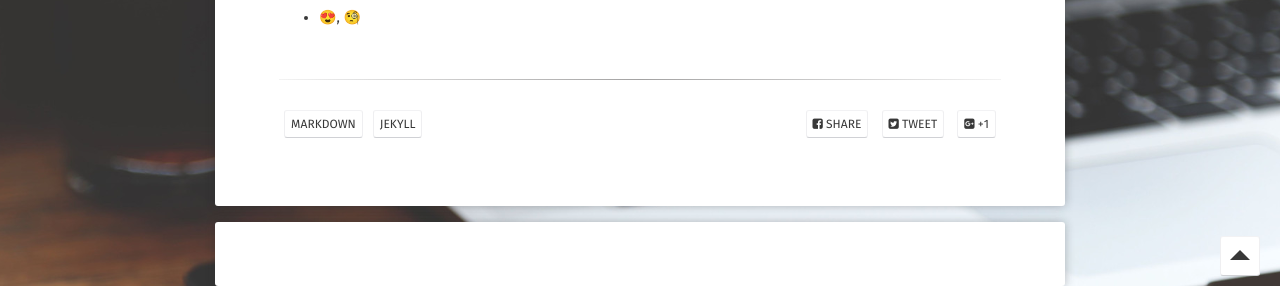
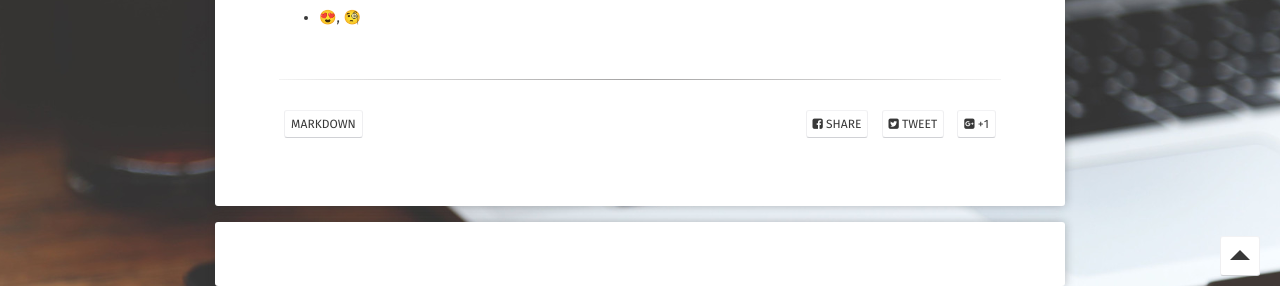
Before and after one commit to Gunwoos/Gunwoos.github.io, a Jekyll site: the page built from _posts/2018-09-03-Markdown.md, in a window 1280 px wide and 900 px high, scrolled down 2436 px. Shown: the part 614-900 px from the top of the window. Built offline with Jekyll 4.4.1, drawn with Linux system fonts in a browser that asks for light colours; some web fonts are replaced; comment, search, counter and statistics services are not loaded.

Commit message:
Update 2018-09-03-Markdown.md

```diff
--- a/_posts/2018-09-03-Markdown.md
+++ b/_posts/2018-09-03-Markdown.md
@@ -3,9 +3,7 @@ layout: post
 title:  " Markdown 문법 "
 date:   2018-09-03
 excerpt: "github 에 글을 작성하기 위한 간단하고 깔끔한 문법에 대해 알아보자"
-tag:
-- markdown
-- jekyll
+tag: [markdown]
 comments: true
 ---
 
```
